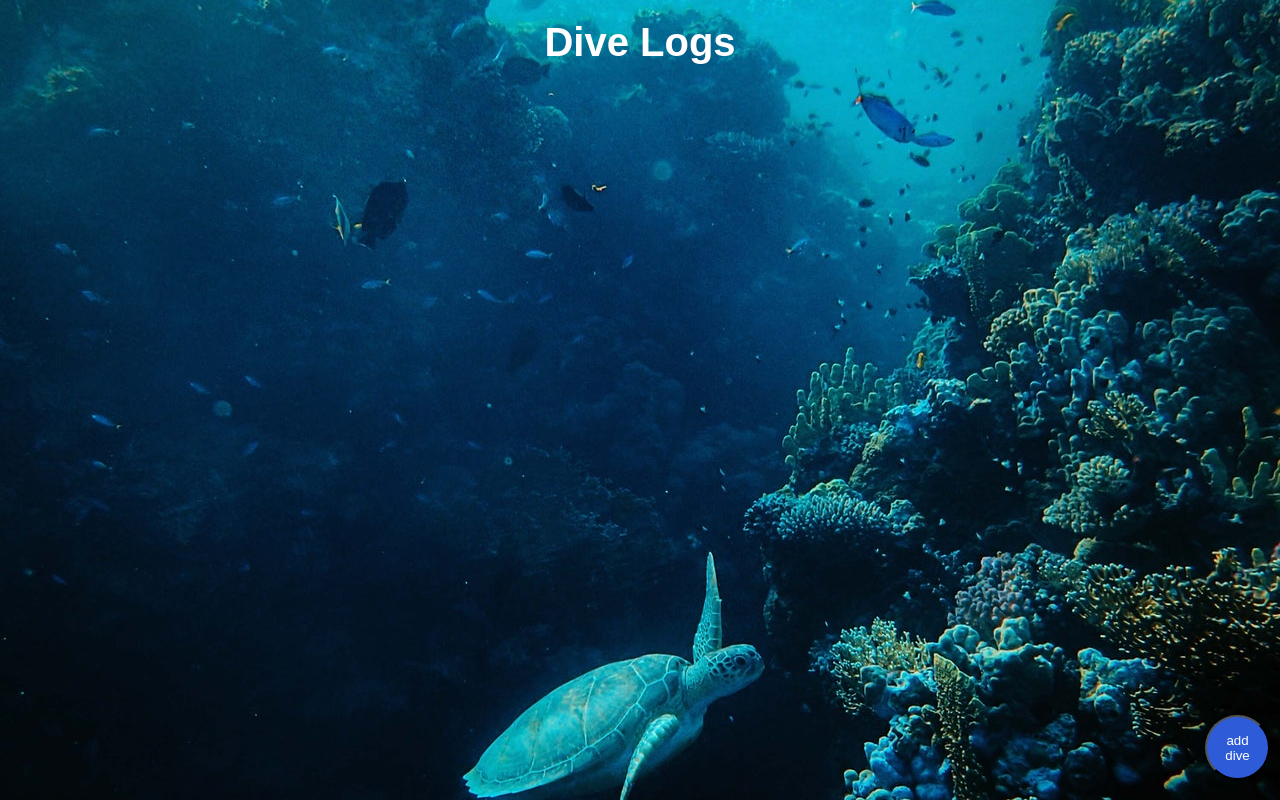
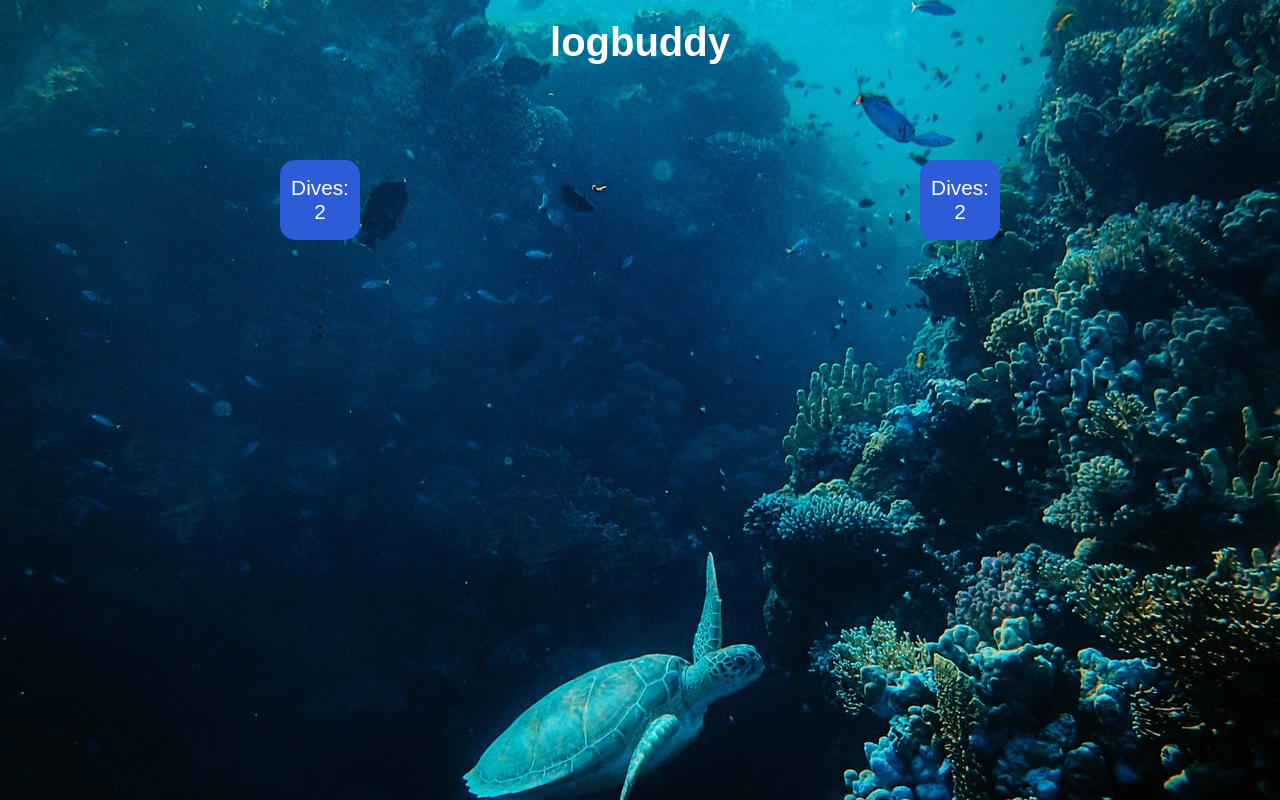
Before and after one commit to FlyingMoe91/capstone-project, a React (Create React App) app: page / in a window 1280 px wide. Built offline with nearby package versions, Linux system fonts and the light colour scheme.

Commit message:
Create Statistics component, spec and storybook

```diff
--- a/src/App.js
+++ b/src/App.js
@@ -1,9 +1,11 @@
+import Home from './pages/home';
 import Logbook from './pages/Logbook';
 
 export default function App() {
   return (
     <>
-      <Logbook />
+      {/* <Logbook /> */}
+      <Home />
     </>
   );
 }
--- /dev/null
+++ b/src/components/Statistics/Statistics.js
@@ -0,0 +1,20 @@
+import styled from 'styled-components';
+
+export default function Statistics() {
+  return (
+    <>
+      <Button>Dives: 2 </Button>
+      <Button>Dives: 2 </Button>
+    </>
+  );
+}
+
+const Button = styled.button`
+  width: 80px;
+  height: 80px;
+  background-color: #2e5bd8;
+  color: white;
+  font-size: 1.3rem;
+  border: 0;
+  border-radius: 15px;
+`;
--- /dev/null
+++ b/src/pages/home.js
@@ -0,0 +1,32 @@
+import styled from 'styled-components';
+import BackgroundImage from '../images/Background.jpg';
+import Statistics from '../components/Statistics/Statistics';
+
+export default function Home() {
+  return (
+    <Wrapper>
+      <Headline>logbuddy</Headline>
+      <Statistics />;
+    </Wrapper>
+  );
+}
+
+const Wrapper = styled.section`
+  background: url(${BackgroundImage}) center no-repeat;
+  background-attachment: fixed;
+  min-height: 100vh;
+  display: grid;
+  grid-template-columns: 1fr 1fr;
+  grid-template-rows: 1fr 1fr 1fr 1fr 1fr;
+  justify-items: center;
+`;
+
+const Headline = styled.h2`
+  grid-column-start: 1;
+  grid-column-end: 3;
+  padding-top: 20px;
+  margin: 0;
+  text-align: center;
+  font-size: 2.5rem;
+  color: white;
+`;
```
Also changed, not shown: 2 other files (tests, documents, lock files or other folders).
